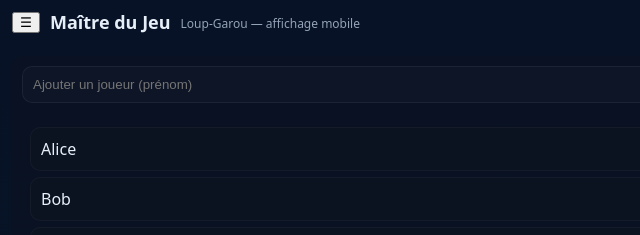
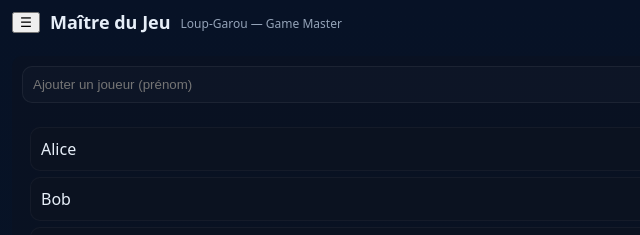
Before and after one commit to Subcher/werewolf-gamemaster, a website: page index.html in a window 1280 px wide. Shown: the top 235 px of the page, 0-640 px from the left. Drawn offline with nearby package versions, Linux system fonts and the light colour scheme.

```diff
--- a/index.html
+++ b/index.html
@@ -10,7 +10,7 @@
   <header>
     <button id="burger" class="burger" aria-label="Ouvrir le menu">☰</button>
     <h1>Maître du Jeu</h1>
-    <p class="subtitle">Loup‑Garou — affichage mobile</p>
+    <p class="subtitle">Loup‑Garou — Game Master</p>
   </header>
 
   <!-- sidebar / drawer -->
```
